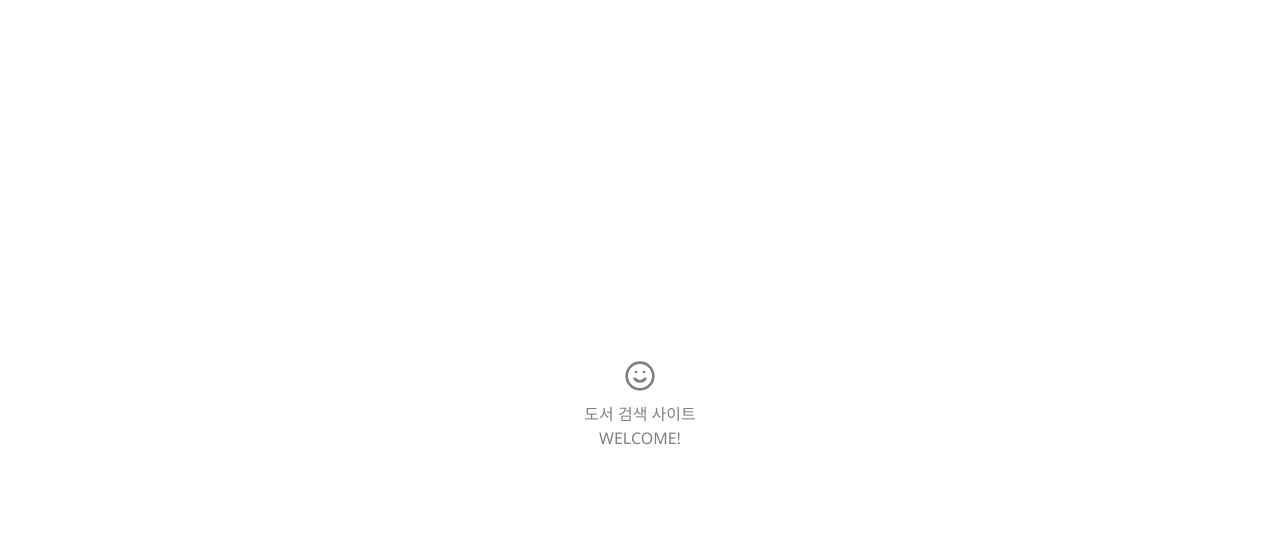
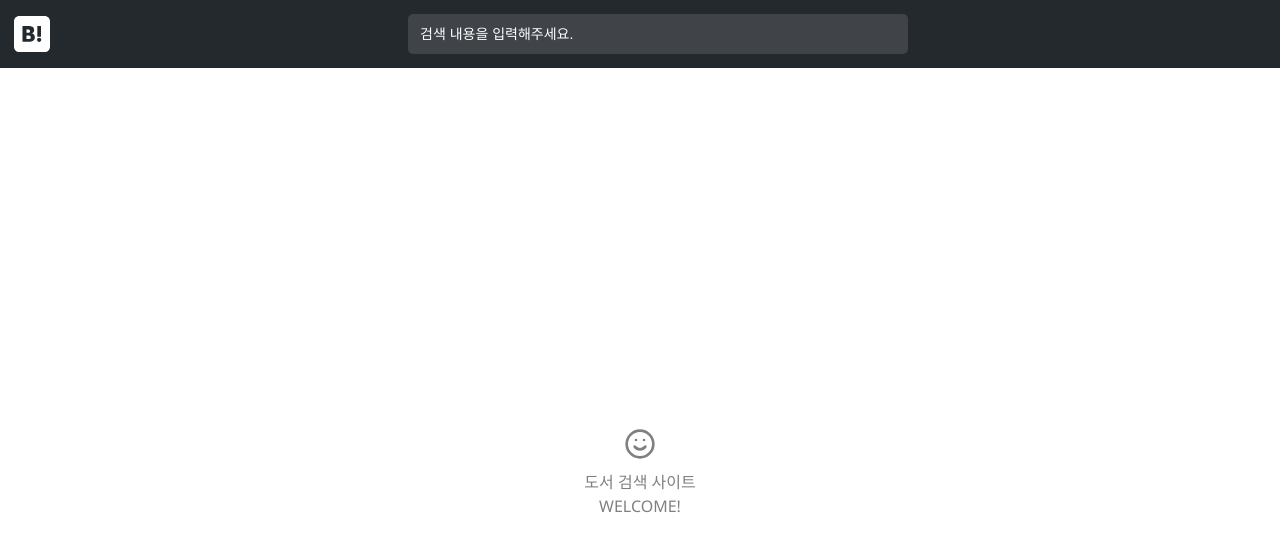
Before and after one commit to daeun-react/nextjs-bookstore, a Next.js app: page / in a window 1280 px wide. Shown: the top 552 px of the page. Built offline with nearby package versions, Linux system fonts and the light colour scheme.

Commit message:
feat : Header 컴포넌트 구현 및 _app.js에 반영

```diff
--- /dev/null
+++ b/components/Header/Header.js
@@ -0,0 +1,58 @@
+import React, { useState } from "react";
+import { useRouter } from "next/router";
+import styled from "styled-components";
+import { SiHatenabookmark } from "react-icons/si";
+
+const Header = () => {
+  const [text, setText] = useState("");
+  const router = useRouter();
+
+  const onSubmit = (e) => {
+    e.preventDefault();
+    router.push(`/search/${text}`);
+  };
+
+  return (
+    <HeaderWrapper>
+      <SiHatenabookmark color="white" size={36} />
+      <HeaderSearchForm onSubmit={onSubmit}>
+        <input
+          value={text}
+          placeholder="검색 내용을 입력해주세요."
+          autoComplete="off"
+          onChange={(e) => setText(e.target.value)}
+        />
+      </HeaderSearchForm>
+      <div style={{ opacity: 0 }}></div>
+    </HeaderWrapper>
+  );
+};
+
+export default Header;
+
+const HeaderWrapper = styled.div`
+  display: flex;
+  align-items: center;
+  justify-content: space-between;
+  padding: 14px 14px;
+  background-color: #24292e;
+  line-height: 0;
+`;
+const HeaderSearchForm = styled.form`
+  input {
+    width: 500px;
+    height: 40px;
+    margin: 0px 16px;
+    padding: 0px 12px;
+    background-color: hsla(0, 0%, 100%, 0.125);
+    border: none;
+    border-radius: 5px;
+    outline: none;
+    color: white;
+    font-size: 14px;
+
+    &::placeholder {
+      color: white;
+    }
+  }
+`;
--- a/pages/_app.js
+++ b/pages/_app.js
@@ -1,10 +1,12 @@
 import App from "next/app";
 import GlobalStyle from "../styles/GlobalStyle";
+import Header from "../components/Header/Header";
 
 function MyApp({ Component, pageProps }) {
   return (
     <>
       <GlobalStyle />
+      <Header />
       <Component {...pageProps} />
     </>
   );
```
